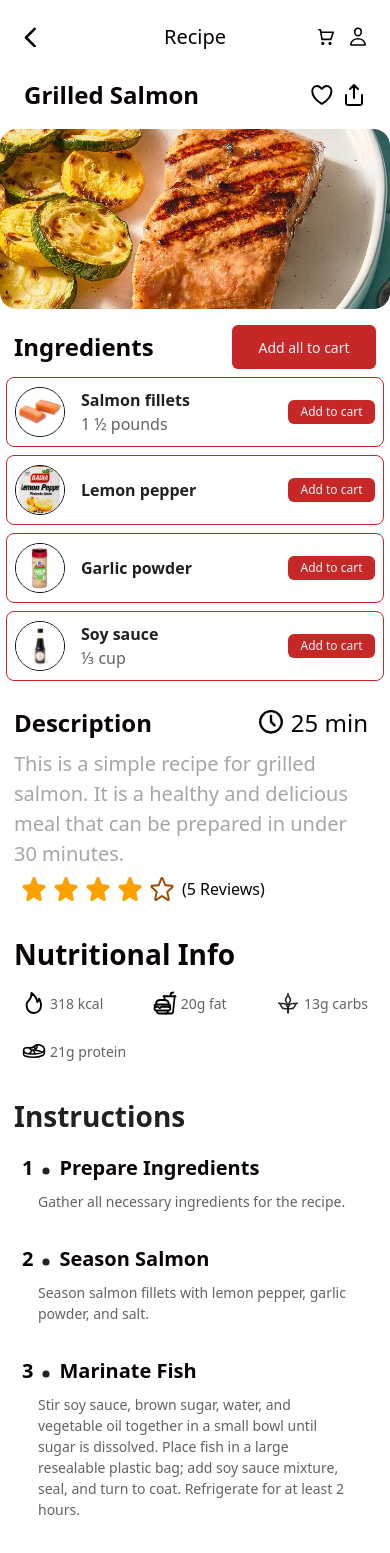
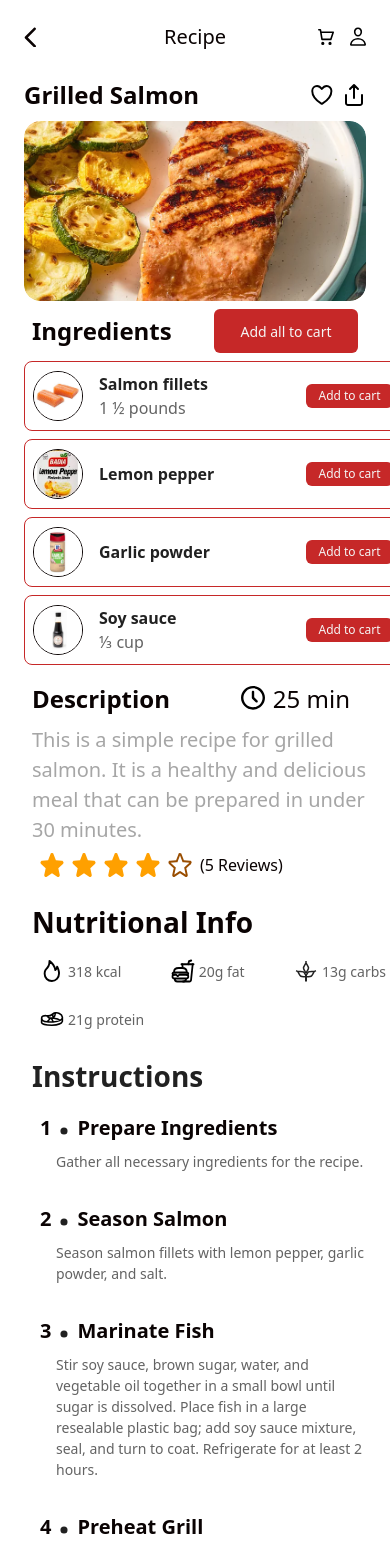
Before and after one commit to walleats/walleats, a Next.js app: page /recipe in a window 390 px wide. Shown: the top 1553 px of the page. Built offline with nearby package versions, Linux system fonts and the light colour scheme.

Commit message:
fix responsiveness

```diff
--- a/src/app/recipe/page.tsx
+++ b/src/app/recipe/page.tsx
@@ -77,8 +77,9 @@ export default function Recipe() {
         }}
         showSearchBar={false}
       />
+      <div className="w-full px-6">
 
-      <div className="flex w-full items-center justify-between mt-1 px-6">
+        <div className="flex w-full items-center justify-between mt-1">
           <div className="text-text-950 text-h4 font-bold">Grilled Salmon</div>
           <div className="flex gap-2">
             <Icon icon={icons.heart}/>
@@ -86,7 +87,7 @@ export default function Recipe() {
           </div>
         </div>
 
-      <div className="relative w-full max-w-[400px] h-[180px] aspect-[16/9] rounded-2xl overflow-hidden mt-2">
+        <div className="relative w-full max-w-full h-[180px] aspect-[16/9] rounded-2xl overflow-hidden mt-2">
           <Image
             src={images.grilledSalmon}
             alt="Grilled Salmon"
@@ -112,6 +113,7 @@ export default function Recipe() {
         <InstructionList
           instructions={instructionList}
           />
+      </div>
 
     </div>
   );
--- a/src/components/recipe/ingredients-list/IngredientsList.tsx
+++ b/src/components/recipe/ingredients-list/IngredientsList.tsx
@@ -12,7 +12,7 @@ export const IngredientsList: React.FC<IngredientsListProps> = ({
     onClick
 }) => {
     return (
-        <div className="flex w-[378px] py-2 flex-col items-start gap-2">
+        <div className="flex w-full py-2 flex-col items-start gap-2">
             <div className="flex px-2 justify-between items-center self-stretch">
                 <span className="text-text-950 font-poppins text-h4 font-bold leading-[36px]">
                     Ingredients
--- a/src/components/recipe/instruction-list/InstructionList.tsx
+++ b/src/components/recipe/instruction-list/InstructionList.tsx
@@ -8,7 +8,7 @@ export const InstructionList: React.FC<InstructionListProps> = ({
     instructions
 }) => {
     return (
-        <div className="flex w-[378px] p-2 flex-col items-start gap-2 bg-white">
+        <div className="flex w-full p-2 flex-col items-start gap-2 bg-white">
             <span className="self-stretch text-[#212121] font-poppins text-[28px] font-bold leading-[42px]">
                 Instructions
             </span>
--- a/src/components/recipe/nutritional-info/NutritionalInfo.tsx
+++ b/src/components/recipe/nutritional-info/NutritionalInfo.tsx
@@ -7,7 +7,7 @@ export interface NutritionalInfoProps {
 
 export const NutritionalInfo: React.FC<NutritionalInfoProps> = ({ nutritionalProperties }) => {
     return (
-        <div className="flex w-[378px] p-2 flex-col items-start gap-2 bg-background-50">
+        <div className="flex w-full p-2 flex-col items-start gap-2 bg-background-50">
            <span className="text-text-950 font-poppins text-h3 font-bold leading-[42px]">
                 Nutritional Info
            </span>
--- a/src/components/recipe/recipe-description/RecipeDescription.tsx
+++ b/src/components/recipe/recipe-description/RecipeDescription.tsx
@@ -20,7 +20,7 @@ export const RecipeDescription: React.FC<RecipeDescriptionProps> = ({
     onClickReview
 }) =>{
     return (
-        <div className="flex w-[378px] p-2 flex-col items-start gap-2 rounded-t-lg bg-[#FFF]">
+        <div className="flex w-full p-2 flex-col items-start gap-2 rounded-t-lg bg-[#FFF]">
             <div className="flex pr-2 justify-between items-center self-stretch">
                 <span className="flex-[1_0_0] text-text-950 font-bold text-h4 leading-[36px] font-poppins">
                     Description
```
Lines whose indentation alone changed are shown as unchanged.
